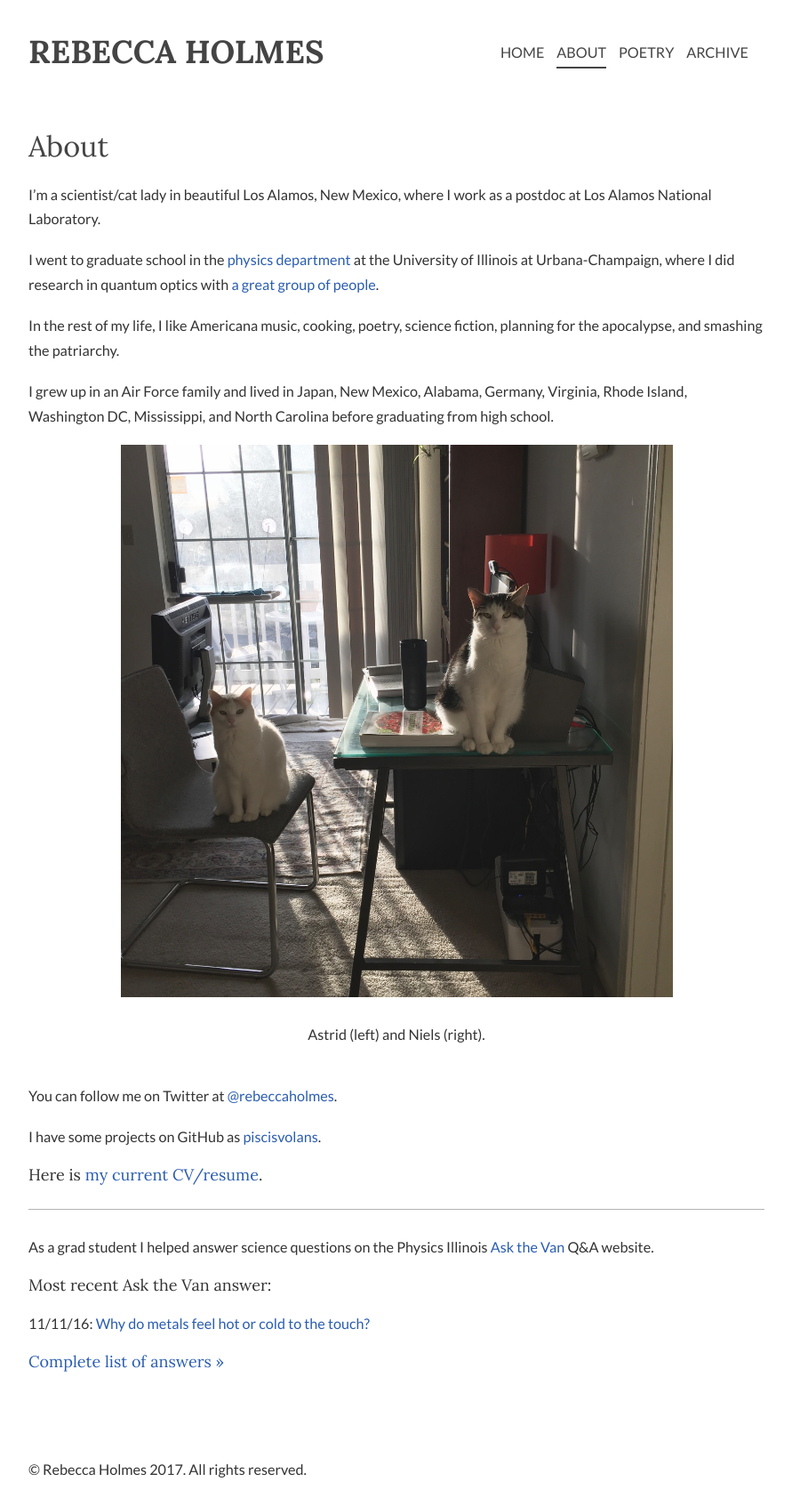
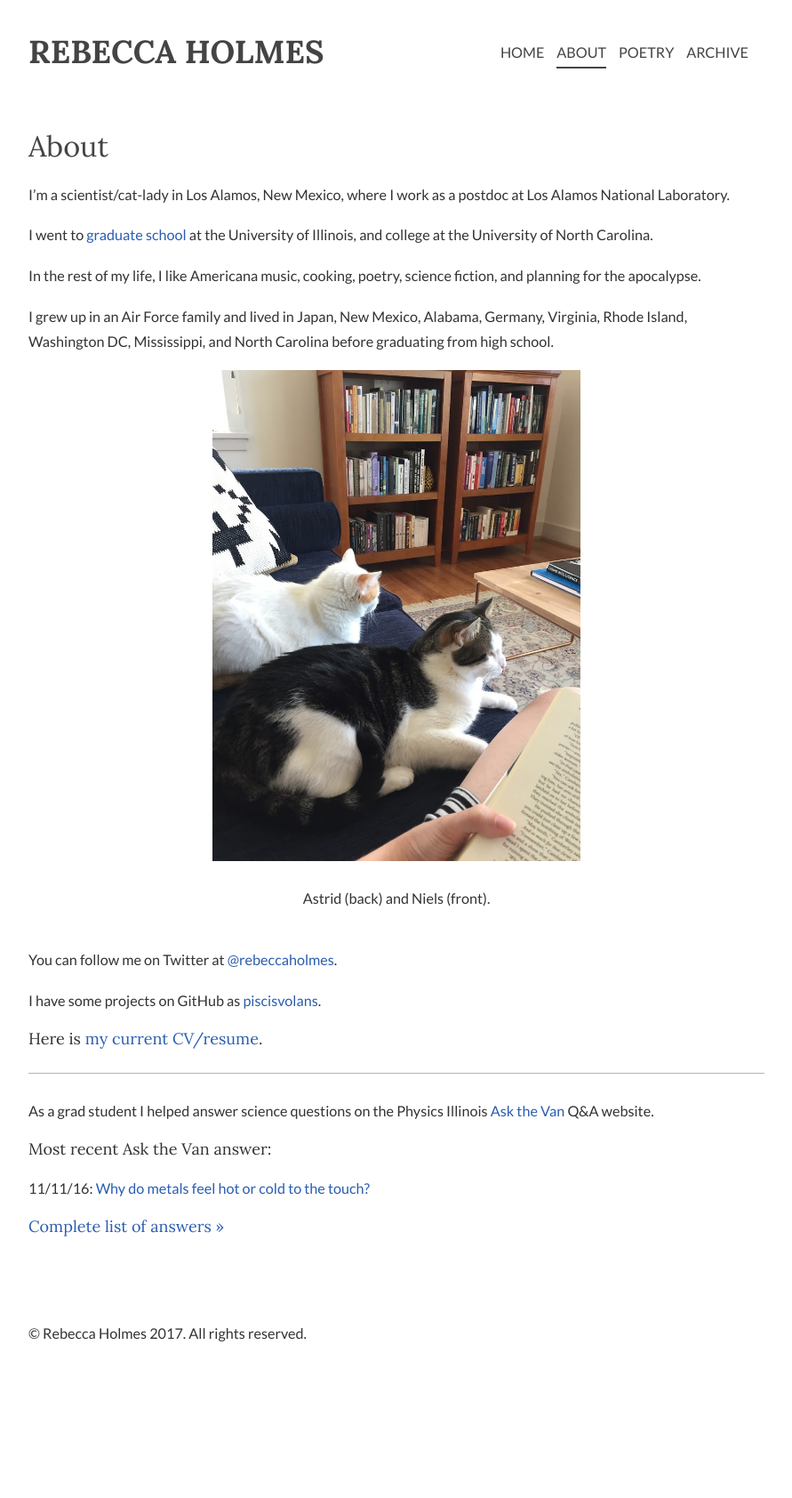
Before and after one commit to piscisvolans/piscisvolans.github.io, a Jekyll site: the page built from about.md, in a window 1280 px wide. Shown: the whole page at 89% size, without its empty margins (194-1085 px from the left). Built offline with Jekyll 4.4.1, drawn with Linux system fonts in a browser that asks for light colours; nearby versions of some CDN libraries; some web fonts are replaced; comment, search, counter and statistics services are not loaded; after the commit the page ends 1531 px from its top, so only the background shows below that.

Commit message:
Update about page

```diff
--- a/about.md
+++ b/about.md
@@ -3,24 +3,22 @@ layout: page
 title: "About"
 ---
 
-I'm a scientist/cat lady in beautiful Los Alamos, New Mexico, where I work as a postdoc at Los Alamos National Laboratory.
+I'm a scientist/cat-lady in Los Alamos, New Mexico, where I work as a postdoc at Los Alamos National Laboratory.
 
-I went to graduate school in the [physics department](http://physics.illinois.edu/) at the University of Illinois at Urbana-Champaign, where I did research in quantum optics with [a great group of people](http://research.physics.illinois.edu/QI/Photonics/).
+I went to [graduate school](http://research.physics.illinois.edu/QI/Photonics/) at the University of Illinois, and college at the University of North Carolina.
 
-In the rest of my life, I like Americana music, cooking, poetry, science fiction, planning for the apocalypse, and smashing the patriarchy.
+In the rest of my life, I like Americana music, cooking, poetry, science fiction, and planning for the apocalypse.
 
 I grew up in an Air Force family and lived in Japan, New Mexico, Alabama, Germany, Virginia, Rhode Island, Washington DC, Mississippi, and North Carolina before graduating from high school.
 
-
 <center>
-<img class="img-responsive" width="75%" src="{{ site.baseurl }}/public/img/astrid-and-niels.jpg">
+<img class="img-responsive" width="50%" src="{{ site.baseurl }}/public/img/cats2.jpg">
 <p>
 <br>
-Astrid (left) and Niels (right).
+Astrid (back) and Niels (front).
 </p>
 <br>
 </center>
-
 
 You can follow me on Twitter at [@rebeccaholmes](https://twitter.com/rebeccaholmes).
 
```
Also changed, not shown: poetry.md (+1 -2 lines), public/img/cats2.jpg (added).
